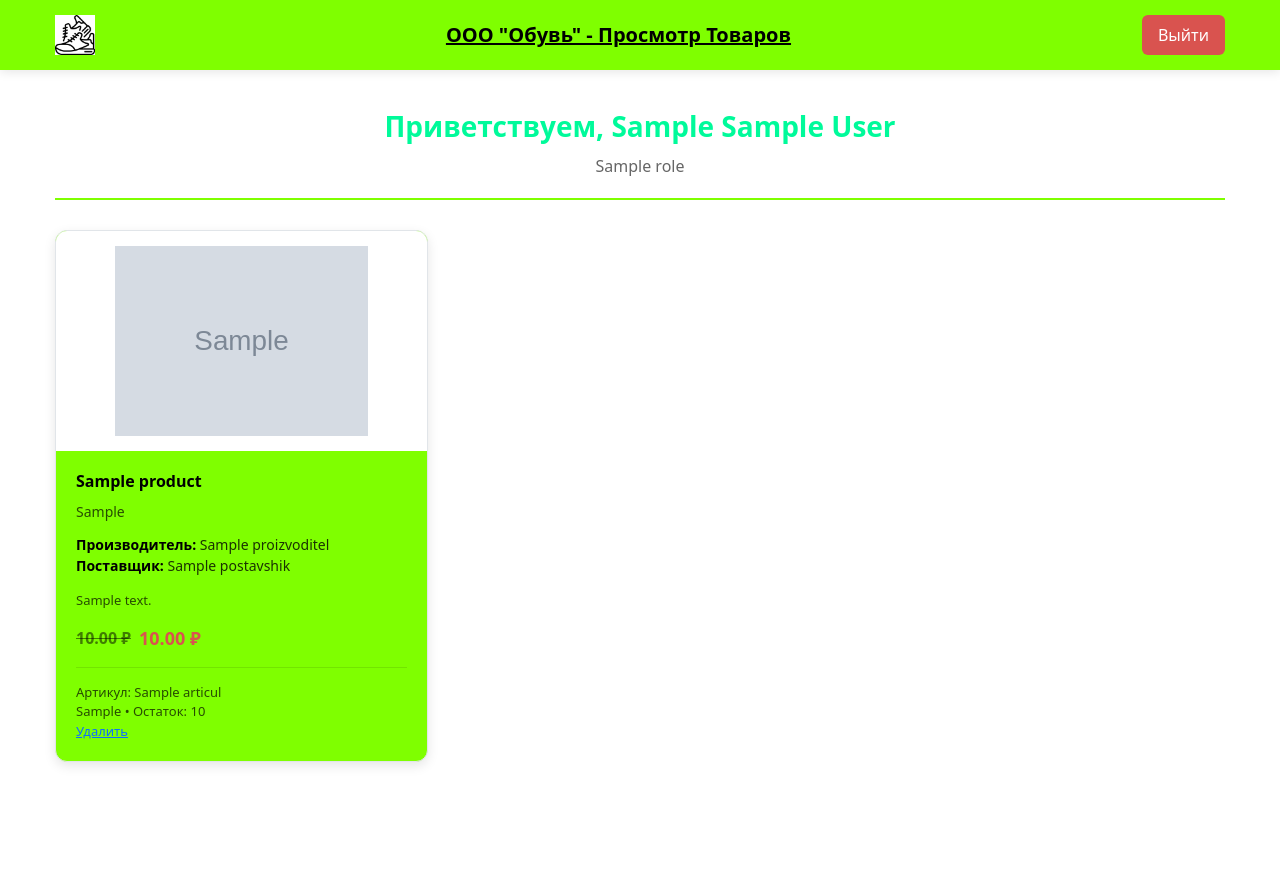
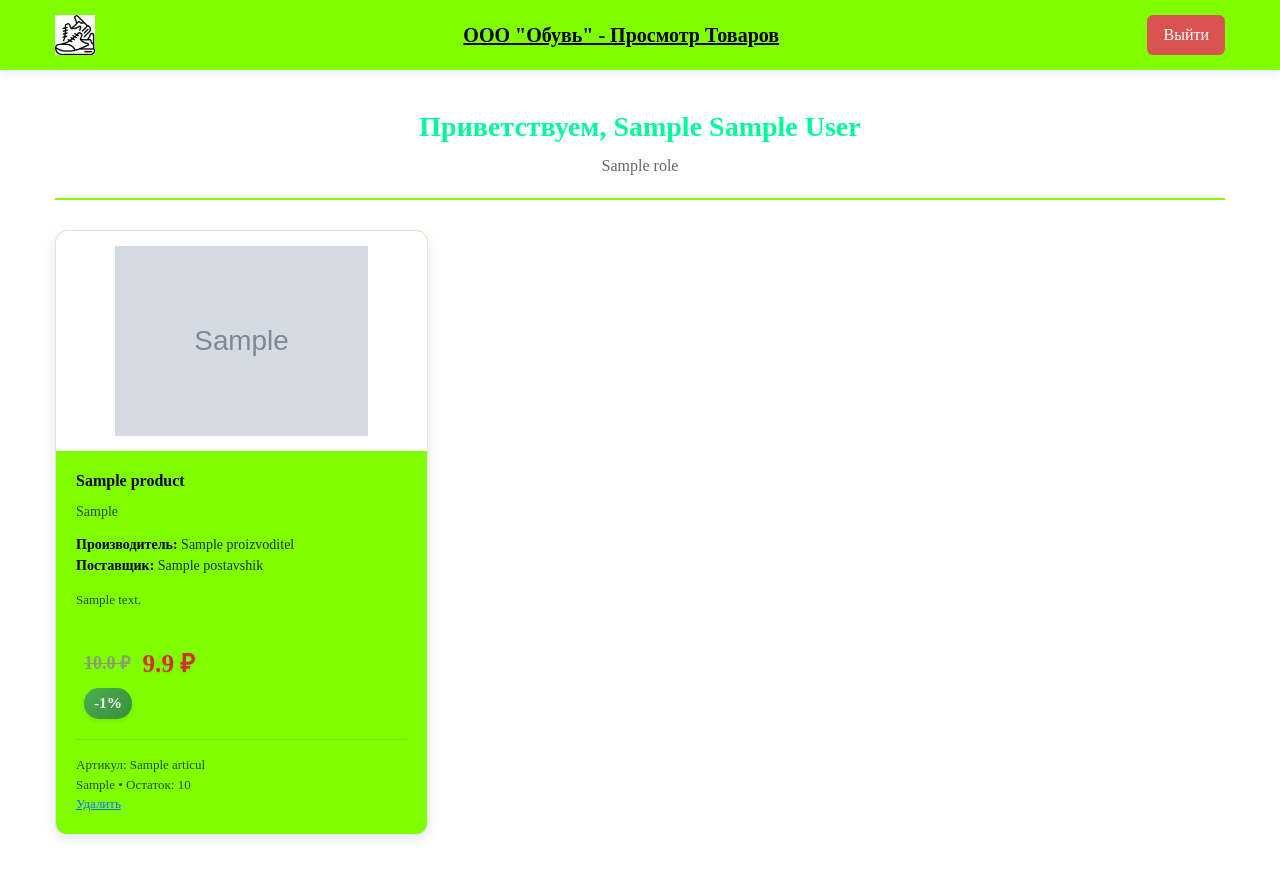
Before and after one commit to s-h-m12/desait, a Django app: page / in a window 1280 px wide. Before the commit the page ends 766 px from the top, so only its background shows below. Run offline with Django 5.2, Linux system fonts and the light colour scheme; a user stored in the database is signed in; tables that the repository leaves empty hold one stand-in row (values such as "Sample post"); grey boxes marked "Sample" are stand-in pictures.

Commit message:
5.0 - Добавлена скидка

```diff
--- a/dekz/settings.py
+++ b/dekz/settings.py
@@ -79,9 +79,9 @@ WSGI_APPLICATION = 'dekz.wsgi.application'
 DATABASES = {
     'default': {
         'ENGINE': 'django.db.backends.postgresql',
-        'NAME': 'postgres',
+        'NAME': 'pog1',
         'USER': 'postgres',
-        'PASSWORD': '',
+        'PASSWORD': 'postgres',
         'HOST': 'localhost',
         'PORT': '5432'
     }
--- a/dekzap/static/css/auth.css
+++ b/dekzap/static/css/auth.css
@@ -5,7 +5,7 @@
     align-items: center;
     justify-content: center;
     padding: 20px;
-    font-family: 'Segoe UI', Tahoma, Geneva, Verdana, sans-serif;
+    font-family: "Times New Roman", Times, serif !important;
 }
 
 .auth-container {
--- a/dekzap/static/css/crud.css
+++ b/dekzap/static/css/crud.css
@@ -0,0 +1,6 @@
+body {
+    overflow-x: hidden;
+    background-color: #ffffff;
+    color: #00FA9A;
+    font-family: "Times New Roman", Times, serif !important;
+}
--- a/dekzap/static/css/styles.css
+++ b/dekzap/static/css/styles.css
@@ -2,6 +2,7 @@ body {
     overflow-x: hidden;
     background-color: #ffffff;
     color: #00FA9A;
+    font-family: "Times New Roman", Times, serif !important;
 }
 
 .container-max {
@@ -428,3 +429,65 @@ input, select, textarea {
 logo-img {
     border-radius: 50%;
 }
+
+.product-price {
+    margin: 12px 0;
+    padding: 8px;
+    transition: all 0.3s ease;
+}
+
+.price-normal {
+    font-weight: 700;
+    font-size: 1.3em;
+    color: #333;
+}
+
+.price-old {
+    text-decoration: line-through;
+    color: #888;
+    font-size: 1em;
+    margin-right: 12px;
+    opacity: 0.8;
+}
+
+.price-new {
+    color: #d32f2f;
+    font-weight: 800;
+    font-size: 1.4em;
+    text-shadow: 0 1px 2px rgba(0,0,0,0.1);
+}
+
+.sale-badge {
+    display: inline-block;
+    background: linear-gradient(135deg, #4caf50, #388e3c);
+    color: white;
+    padding: 4px 10px;
+    border-radius: 15px;
+    font-size: 0.85em;
+    font-weight: 600;
+    margin-top: 6px;
+    box-shadow: 0 2px 4px rgba(0,0,0,0.1);
+}
+
+.discount-high {
+    background-color: #2E8B57 !important;
+    border-radius: 8px;
+    padding: 10px 12px !important;
+    box-shadow: 0 4px 8px rgba(46, 139, 87, 0.2);
+}
+
+.discount-high .price-old {
+    color: #d1e7dd !important;
+}
+
+.discount-high .price-new {
+    color: #ffeb3b !important;
+    text-shadow: 0 1px 3px rgba(0,0,0,0.3);
+}
+
+.discount-high .sale-badge {
+    background: rgba(255, 255, 255, 0.9);
+    color: #2E8B57;
+    font-weight: 700;
+    box-shadow: 0 2px 4px rgba(0,0,0,0.2);
+}
--- a/dekzap/templates/index.html
+++ b/dekzap/templates/index.html
@@ -1,4 +1,6 @@
 {% load static %}
+{% load product_filters %}
+
 <!DOCTYPE html>
 <html lang="ru">
 <head>
@@ -13,6 +15,12 @@
     >
     <link rel="stylesheet" href="{% static 'css/styles.css' %}">
     <link rel="shortcut icon" href="{% static 'images/Icon.ico' %}">
+    <style>
+        /* Временные стили для Times New Roman, если нужно */
+        * {
+            font-family: "Times New Roman", Times, serif;
+        }
+    </style>
 </head>
 <body class="main-page">
     <nav class="navbar-custom">
@@ -86,15 +94,8 @@
                         {{ product.description|truncatechars:80 }}
                     </div>
 
-                    <div class="product-price">
-                        {% if product.sale > 0 %}
-                            <div class="d-flex align-items-center">
-                                <span class="price-old">{{ product.price }} ₽</span>
-                                <span class="price-new">{{ product.price }} ₽</span>
-                            </div>
-                        {% else %}
-                            <span>{{ product.price }} ₽</span>
-                        {% endif %}
+                    <div class="price-container">
+                        {{ product|calculate_price }}
                     </div>
 
                     <div class="product-details">
--- /dev/null
+++ b/dekzap/templatetags/product_filters.py
@@ -0,0 +1,47 @@
+from django import template
+from django.utils.safestring import mark_safe
+
+register = template.Library()
+
+
+@register.filter(name='calculate_price')
+def calculate_price(product):
+    if not hasattr(product, 'sale') or not product.sale or product.sale <= 0:
+        return mark_safe(f'''
+            <div class="product-price">
+                <span class="price-normal">{product.price} ₽</span>
+            </div>
+        ''')
+
+    try:
+        price = float(product.price)
+        sale_percent = int(product.sale)
+
+        new_price = price - (price * sale_percent / 100)
+        new_price = round(new_price, 2)
+
+        price_container_class = "product-price"
+        price_container_style = ""
+
+        if sale_percent > 15:
+            price_container_class = "product-price discount-high"
+            price_container_style = "style='background-color: #2E8B57; padding: 8px; border-radius: 6px;'"
+
+        html = f'''
+        <div class="{price_container_class}" {price_container_style}>
+            <div class="d-flex align-items-center">
+                <span class="price-old">{price} ₽</span>
+                <span class="price-new">{new_price} ₽</span>
+            </div>
+            <div class="sale-badge">-{sale_percent}%</div>
+        </div>
+        '''
+
+        return mark_safe(html)
+
+    except (ValueError, TypeError, AttributeError):
+        return mark_safe(f'''
+            <div class="product-price">
+                <span class="price-normal">{product.price} ₽</span>
+            </div>
+        ''')
```
Also changed, not shown: dekzap/migrations/0001_initial.py, dekzap/templatetags/__init__.py (added).
